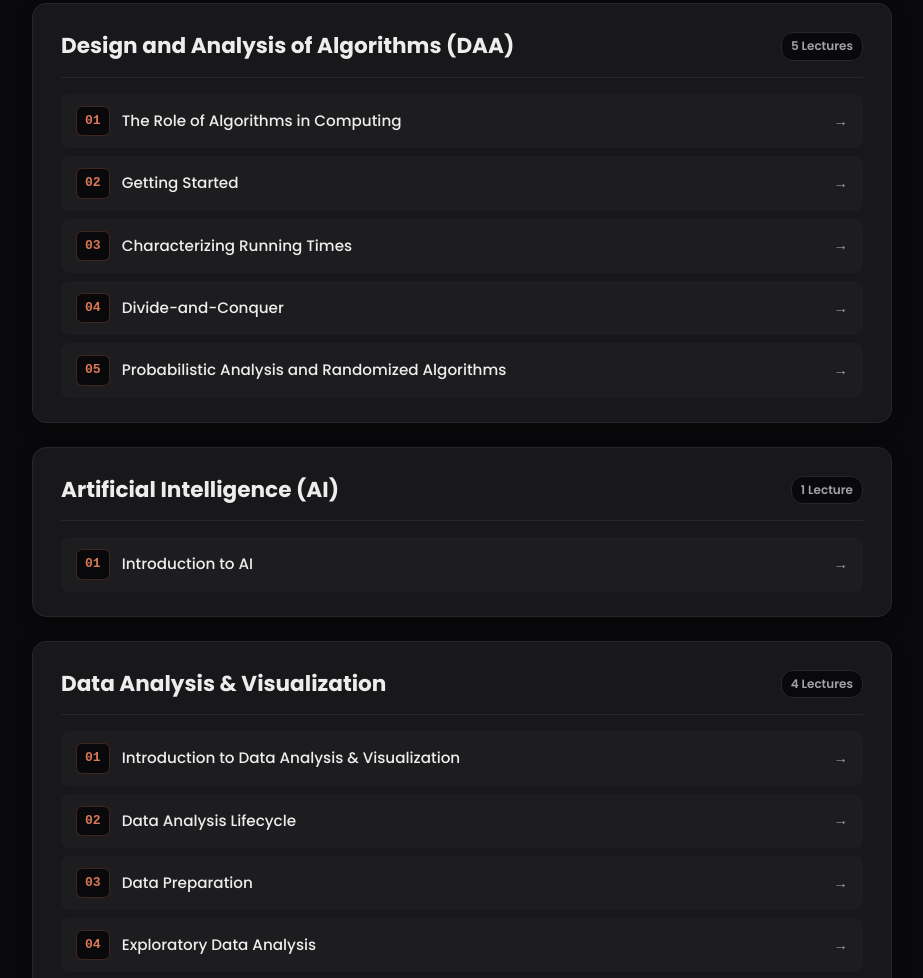
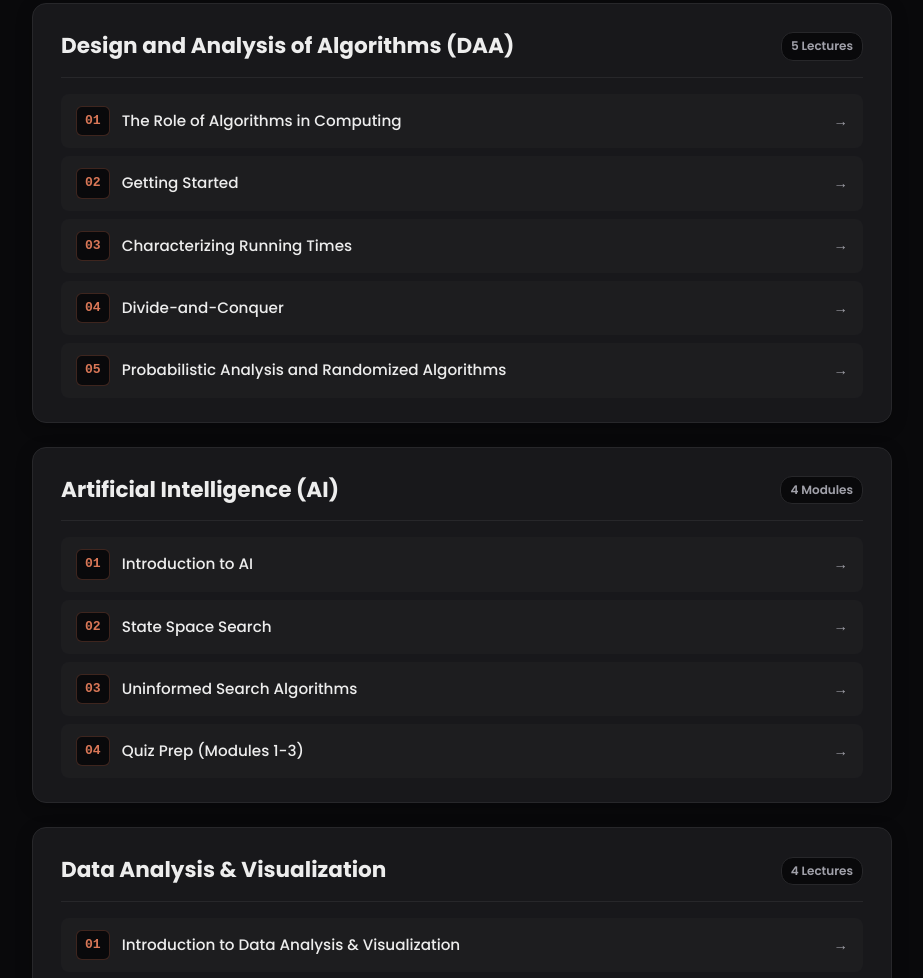
Before and after one commit to raifahd/NucesVault, a plain HTML site: page S5/index.html in a window 1280 px wide. Shown: the part 276-1254 px from the top of the page, without its empty margins (178-1101 px from the left). Drawn offline with Linux system fonts and the light colour scheme.

Commit message:
add three new modules to Artificial Intelligence course list

```diff
--- a/S5/index.html
+++ b/S5/index.html
@@ -292,7 +292,7 @@
       <div class="course-section" data-course="Artificial Intelligence AI">
         <div class="course-header">
           <h2 class="course-title">Artificial Intelligence (AI)</h2>
-          <span class="course-count">1 Lecture</span>
+          <span class="course-count">4 Modules</span>
         </div>
         <ul class="lecture-list">
           <li class="lecture-item">
@@ -300,6 +300,33 @@
               <div class="lecture-left">
                 <span class="lecture-num">01</span>
                 <span class="lecture-title-text">Introduction to AI</span>
+              </div>
+              <span class="lecture-arrow">&rarr;</span>
+            </a>
+          </li>
+          <li class="lecture-item">
+            <a href="Artifical Intelligence (AI)/2- State Space Search.html" class="lecture-link">
+              <div class="lecture-left">
+                <span class="lecture-num">02</span>
+                <span class="lecture-title-text">State Space Search</span>
+              </div>
+              <span class="lecture-arrow">&rarr;</span>
+            </a>
+          </li>
+          <li class="lecture-item">
+            <a href="Artifical Intelligence (AI)/3- Uninformed Search Algorithms.html" class="lecture-link">
+              <div class="lecture-left">
+                <span class="lecture-num">03</span>
+                <span class="lecture-title-text">Uninformed Search Algorithms</span>
+              </div>
+              <span class="lecture-arrow">&rarr;</span>
+            </a>
+          </li>
+          <li class="lecture-item">
+            <a href="Artifical Intelligence (AI)/4- Quiz Prep (Modules 1-3).html" class="lecture-link">
+              <div class="lecture-left">
+                <span class="lecture-num">04</span>
+                <span class="lecture-title-text">Quiz Prep (Modules 1-3)</span>
               </div>
               <span class="lecture-arrow">&rarr;</span>
             </a>
```
